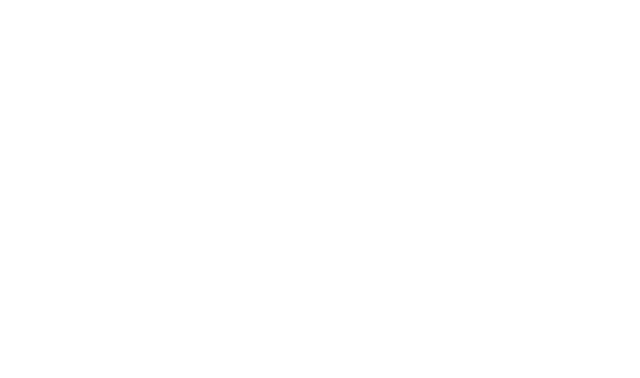
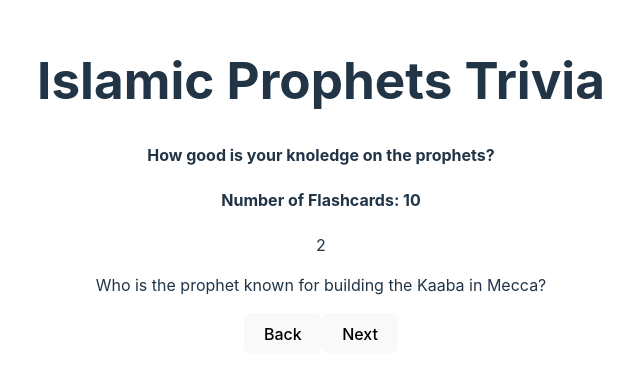
Before and after one commit to tanviriss/Prophet-Flashcards-Part-2, a React (Vite) app: page / in a window 1280 px wide. Shown: the part 214-592 px from the top of the page, without its empty margins (319-959 px from the left). Built offline with nearby package versions, Linux system fonts and the light colour scheme.

Commit message:
displayed card on app

```diff
--- a/src/App.tsx
+++ b/src/App.tsx
@@ -77,7 +77,24 @@
 return (
   <>
     <div className="bg-[url('https://i.etsystatic.com/38660474/r/il/12429e/4352455753/il_fullxfull.4352455753_jinn.jpg')] bg-cover bg-center fixed inset-0 flex flex-col justify-center items-center text-center min-h-screen">
-
+    <div className="flex flex-col justify-center items-center">
+            <h1>
+              Islamic Prophets Trivia
+            </h1>
+            <h4>How good is your knoledge on the prophets?</h4>
+            <h4 >Number of Flashcards: 10</h4>
+            <Card
+              id={Prophets[count].id.toString()}
+              question={Prophets[count].question}
+              answer={Prophets[count].answer}
+              flipped={flip}
+              setFlip={setFlip}
+            />
+            <div className="mt-10 space-x-4">
+              <button onClick={Back} className="px-4 py-2 bg-blue-500 text-white rounded">Back</button>
+              <button onClick={Next} className="px-4 py-2 bg-blue-500 text-white rounded">Next</button>
+            </div>
+        </div>
     </div>
   </>
 )
```
